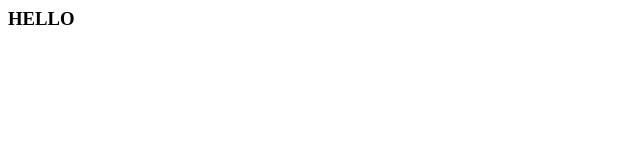
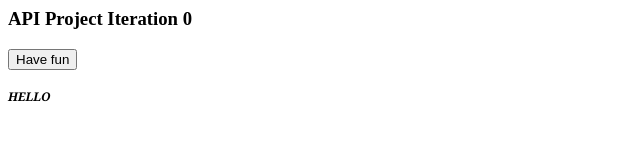
Before and after one commit to KateUofT2019/FUW_INF1339_Project2_API, a plain HTML site: page docs/iteration00.html in a window 1280 px wide. Shown: the whole page, without its empty margins (0-640 px from the left). Drawn offline with Linux system fonts and the light colour scheme.

Commit message:
Update iteration00.html

```diff
--- a/docs/iteration00.html
+++ b/docs/iteration00.html
@@ -1,3 +1,31 @@
-<body>
-<h3>HELLO</h3>
-</body>
+<html>
+    <head>
+        <title>Weiying Fu INF1339 Project 2</title>
+
+            <style>
+
+                .test_class {
+                    font: italic bold 12px/30px Georgia, serif;
+                }
+            </style>
+
+            <script>
+
+                function display(material) {
+                    document.getElementById("sentinel".innerHTML = "HELLO")
+                }
+            </script>
+    </head>
+
+    <body>
+
+        <h3>API Project Iteration 0</h3>
+
+        <button type="button" onclick="display(1)">Have fun</button>
+
+        <p id="sentinel" class="test_class">HELLO</p>
+
+
+    </body>
+
+</html>
```
